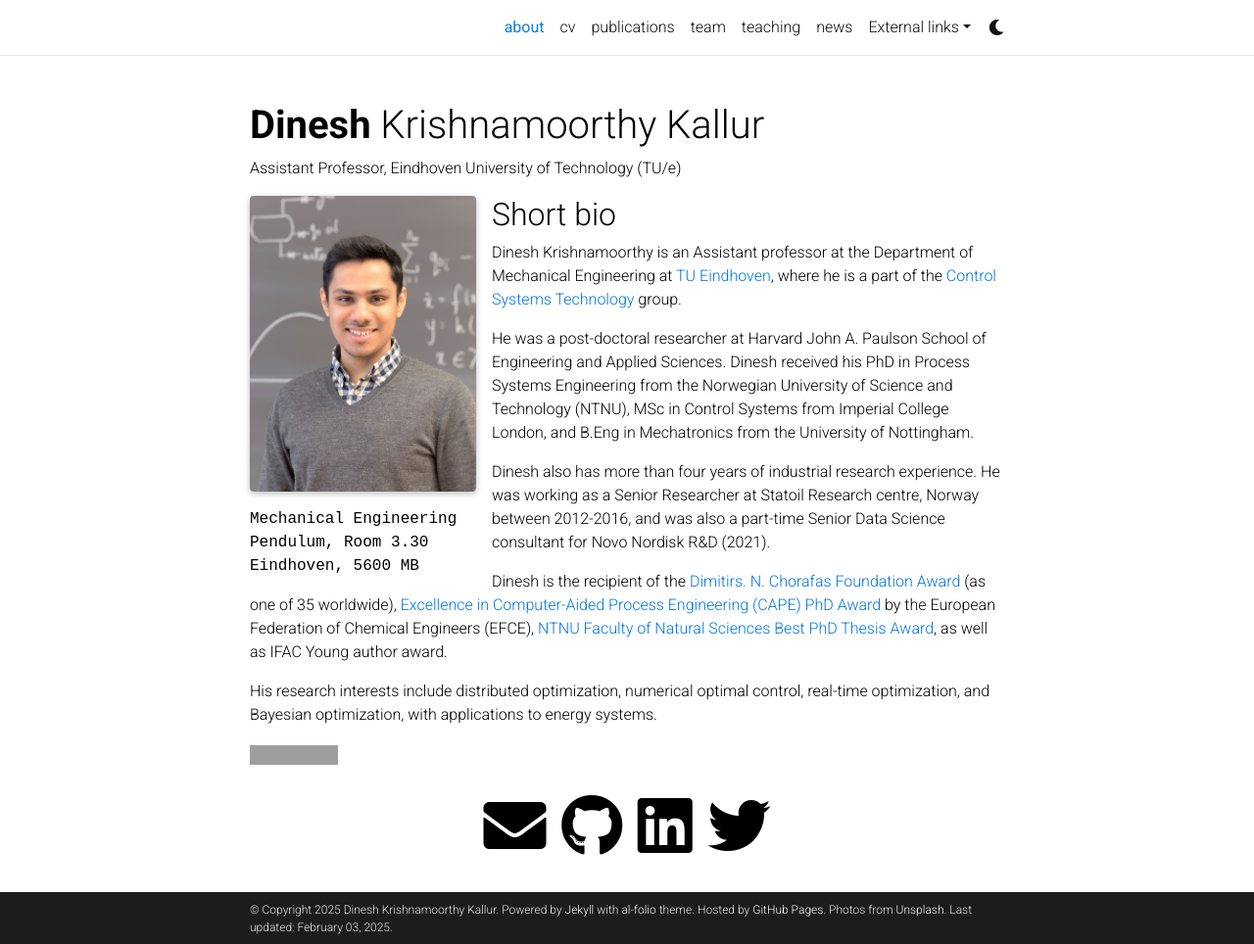
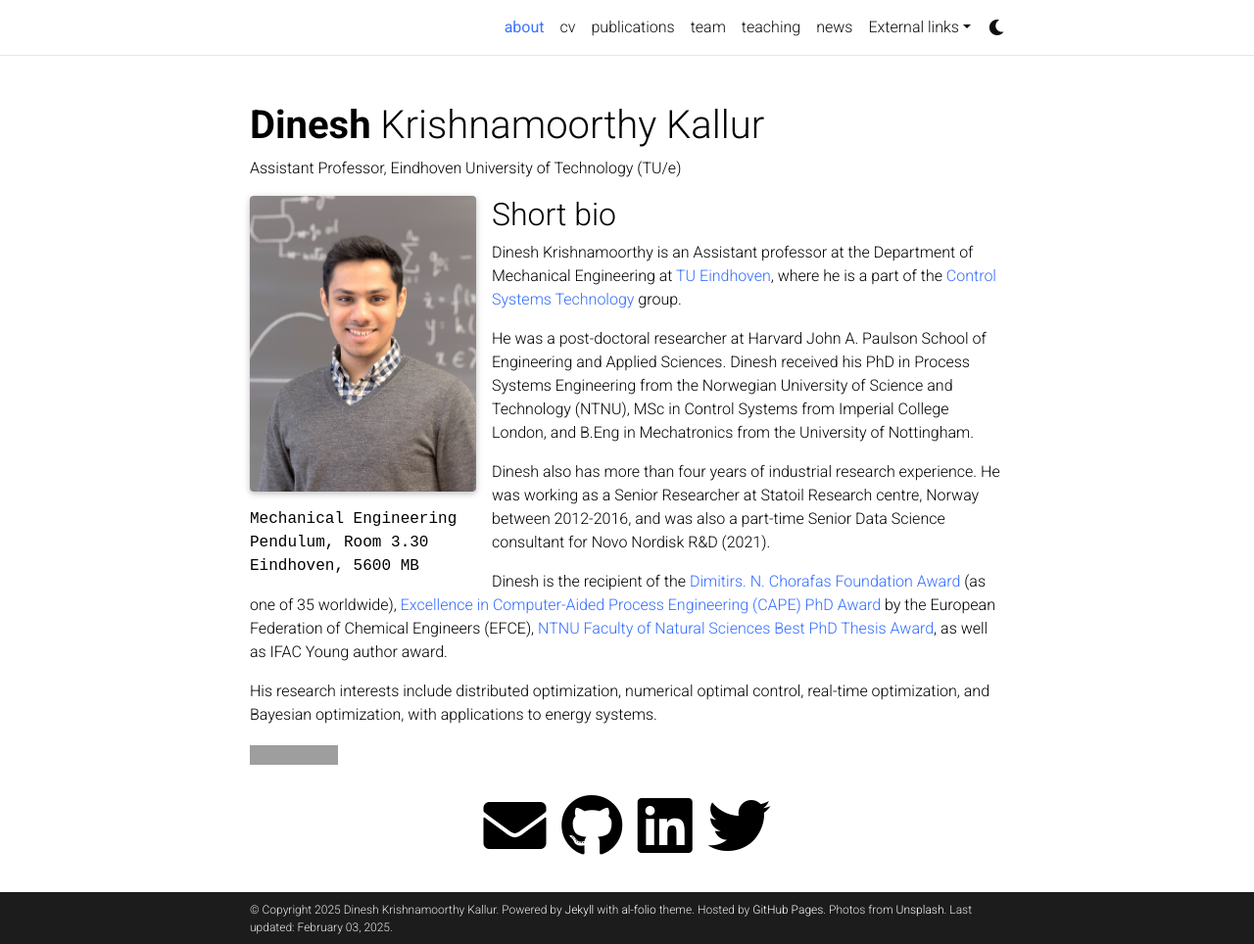
Before and after one commit to dinesh-krishnamoorthy/dinesh-krishnamoorthy.github.io, a Jekyll site: the page built from _pages/about.md, in a window 1280 px wide and 964 px high. Shown: the whole window at 98% size. Built offline with Jekyll 4.4.1, drawn with Linux system fonts in a browser that asks for light colours; full-size pictures stand in for the smaller copies a plugin makes; comment, search, counter and statistics services are not loaded; a style sheet for code colours, icons or effects is not loaded; grey boxes are pictures that could not be loaded.

Commit message:
Update _variables.scss

```diff
--- a/_sass/_variables.scss
+++ b/_sass/_variables.scss
@@ -9,7 +9,7 @@ $red-color-tue:       #C81919 !default;
 $red-color:           #FF3636 !default;
 $red-color-dark:      #B71C1C !default;
 $orange-color:        #F29105 !default;
-$blue-color:          #0076df !default;
+$blue-color:          #326CFF !default;
 $blue-color-dark:     #00369f !default;
 $cyan-color:          #2698BA !default;
 $cyan-color-2:        lighten($cyan-color, 25%);
```
